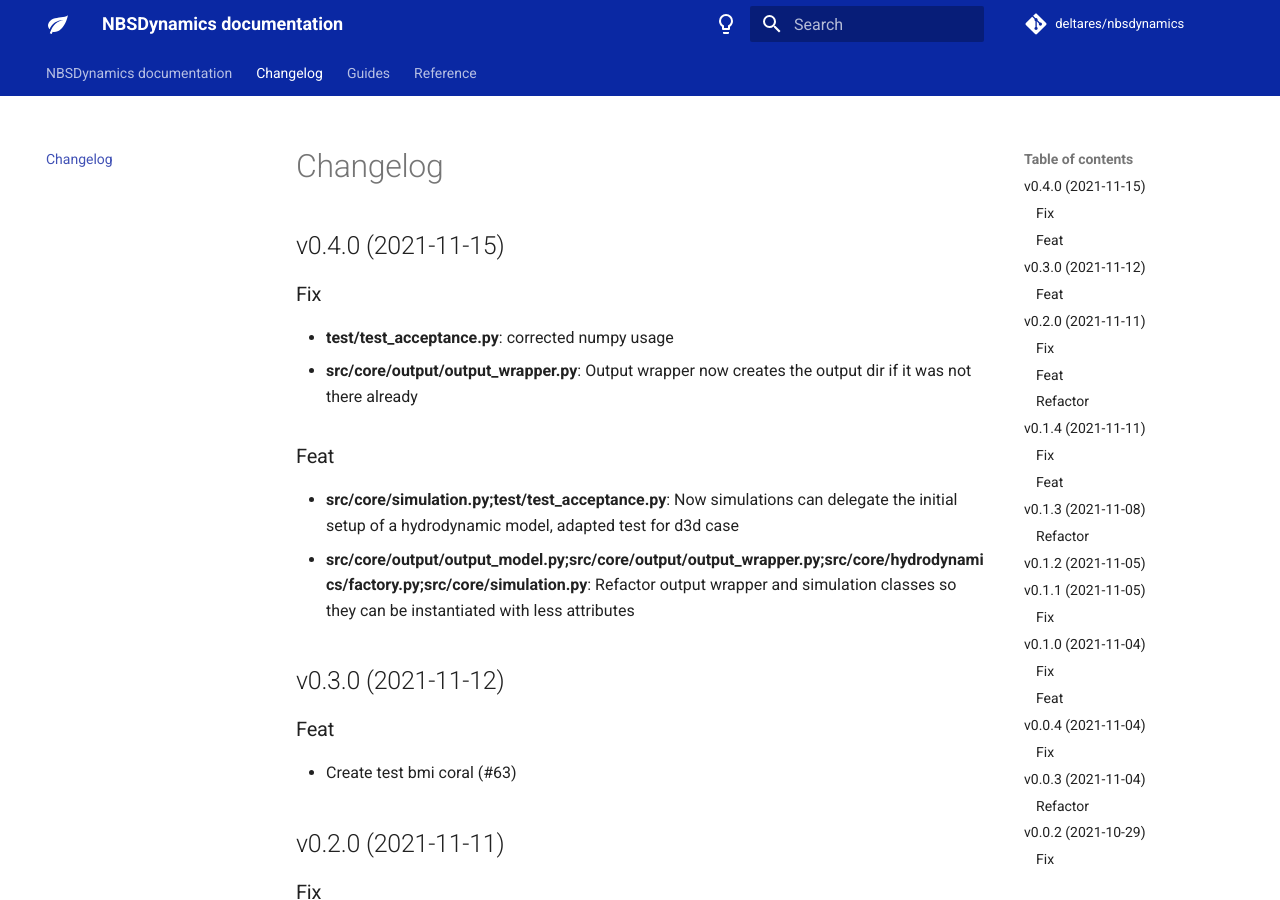
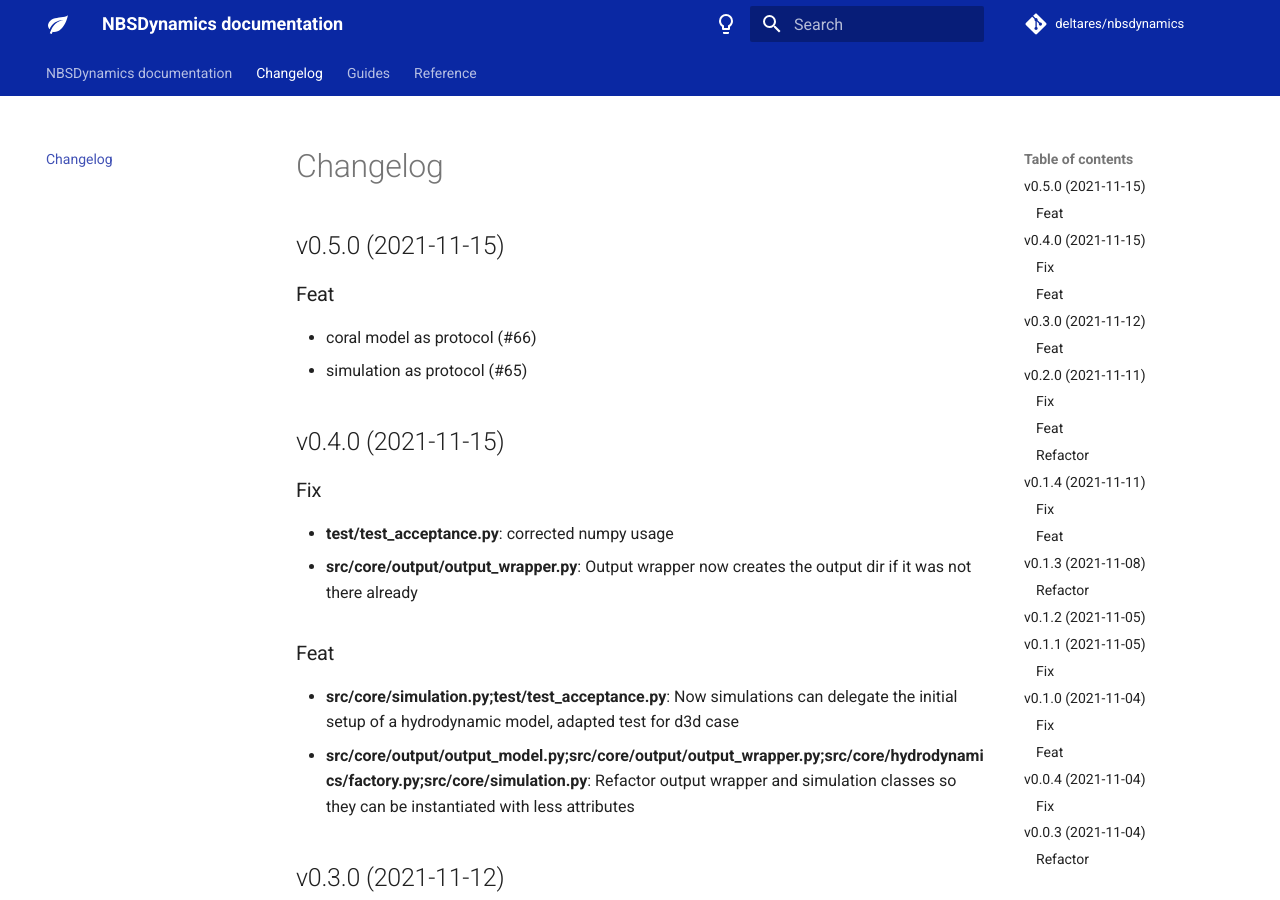
Before and after one commit to Deltares-research/NBSDynamics, an MkDocs documentation site: the page built from docs/changelog.md, in a window 1280 px wide and 900 px high. Built offline with MkDocs 1.6.1 and Material for MkDocs 9.7.7, drawn with Linux system fonts in a browser that asks for light colours; comment, search, counter and statistics services are not loaded.

Commit message:
bump: version 0.4.0 → 0.5.0

```diff
--- a/docs/changelog.md
+++ b/docs/changelog.md
@@ -1,3 +1,10 @@
+## v0.5.0 (2021-11-15)
+
+### Feat
+
+- coral model as protocol (#66)
+- simulation as protocol (#65)
+
 ## v0.4.0 (2021-11-15)
 
 ### Fix
--- a/pyproject.toml
+++ b/pyproject.toml
@@ -1,6 +1,6 @@
 [tool.poetry]
 name = "NBSDynamics"
-version = "0.4.0"
+version = "0.5.0"
 description = "A biophysical model framework written in Python to make simulations on coral development based on four environmental factors: (1) light; (2) flow; (3) temperature; and (4) acidity. For the hydrodynamics, the model can be coupled to Delft3D Flexible Mesh; a hydrodynamic model developed at Deltares."
 authors = ["Jasper Dijkstra <jasper.dijkstra@deltares.nl>"]
 maintainers = ["Carles S. Soriano Perez <carles.sorianoperez@deltares.nl>"]
@@ -43,7 +43,7 @@ pre-commit = "^2.15.0"
 name = "cz_conventional_commits"
 changelog_file = "docs/changelog.md"
 update_changelog_on_bump = true
-version = "0.4.0"
+version = "0.5.0"
 tag_format = "v$major.$minor.$patch"
 version_files = [
     "src/core/__init__.py",
--- a/src/core/__init__.py
+++ b/src/core/__init__.py
@@ -1,4 +1,4 @@
-__version__ = "0.4.0"
+__version__ = "0.5.0"
 __all__ = [
     "coral",
     "hydrodynamics",
```
